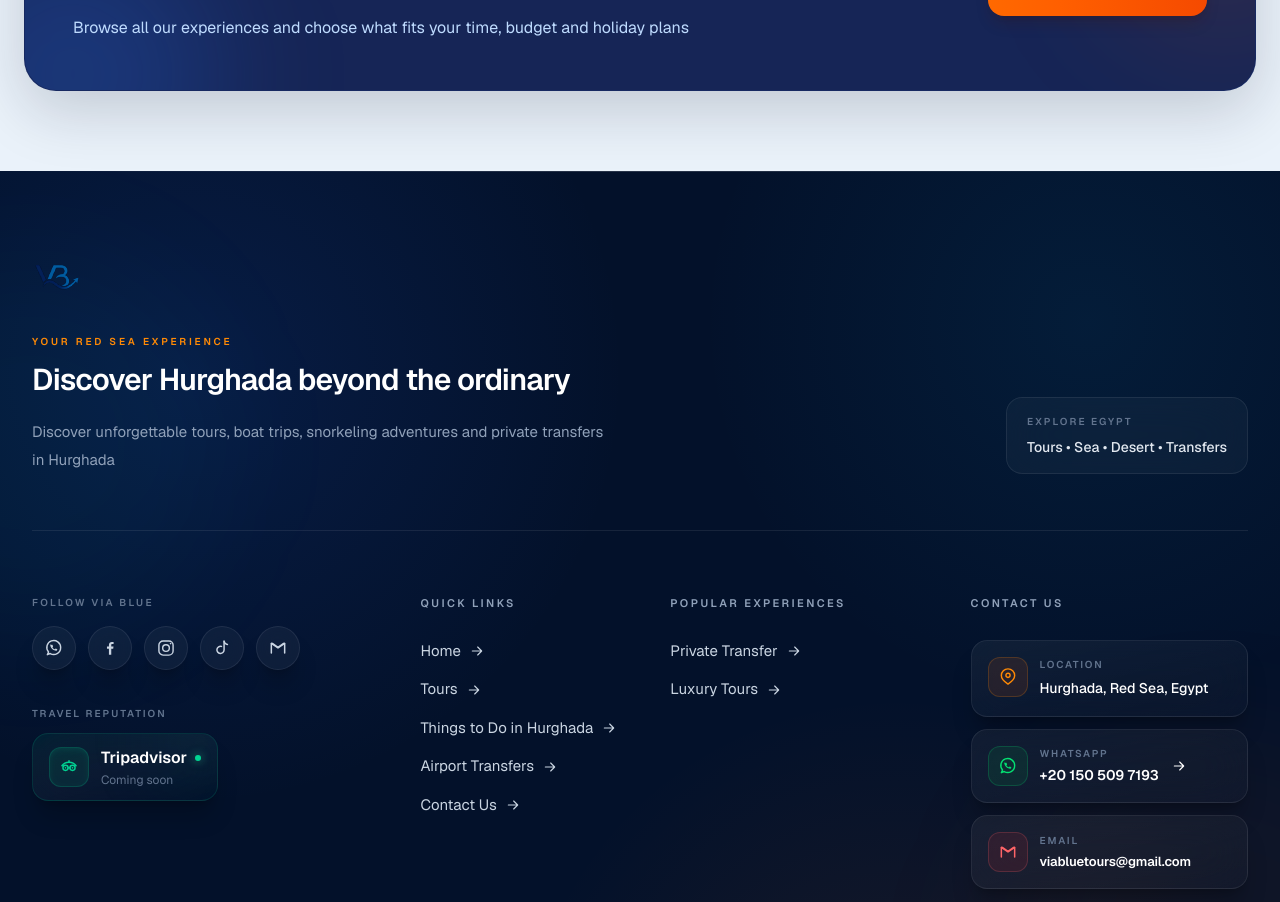
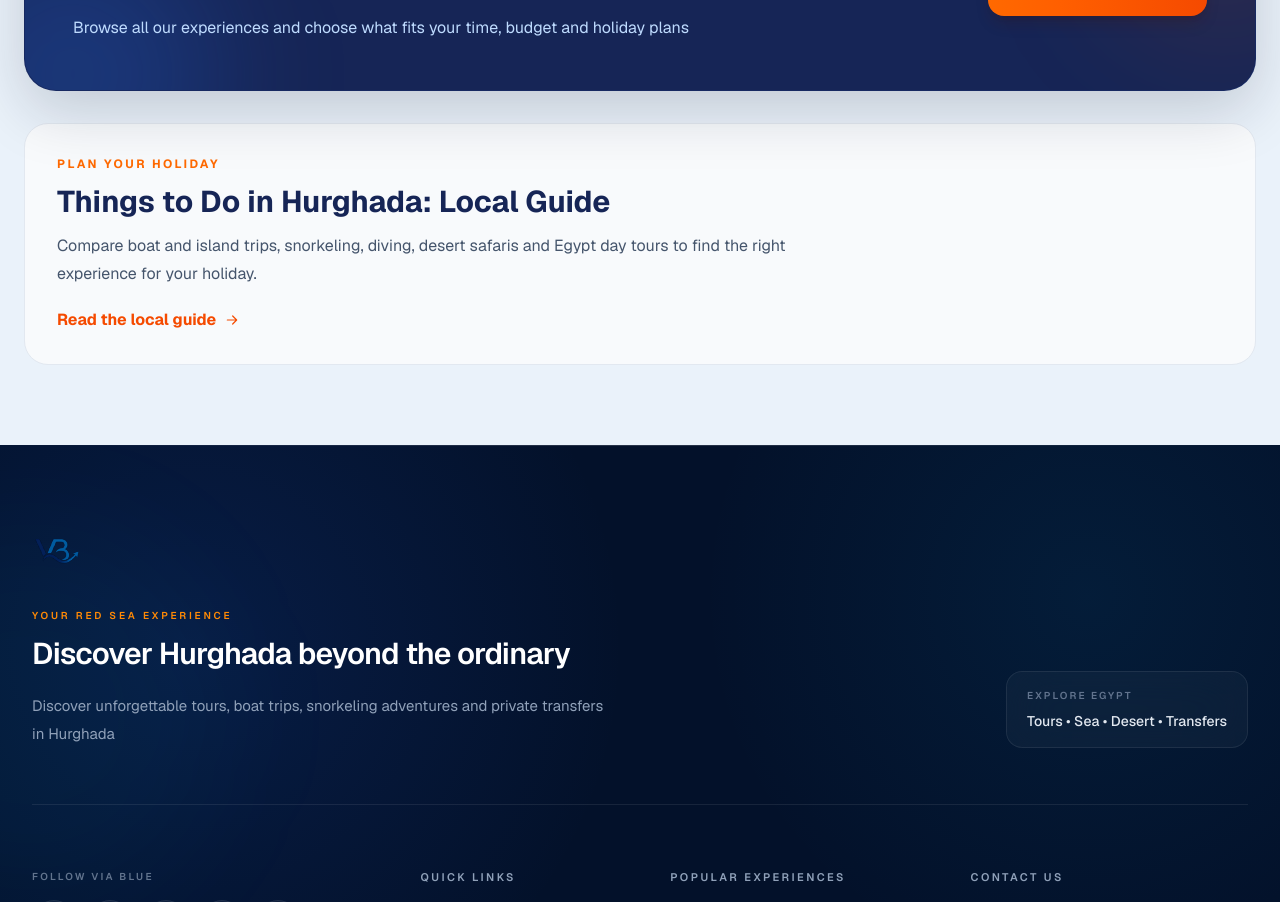
Before and after one commit to keo10666-droid/via-blue, a Next.js app: page /tours in a window 1280 px wide. Shown: the part 3460-4362 px from the top of the page. Built offline with nearby package versions, Linux system fonts and the light colour scheme; no server answers.

Commit message:
Add contextual internal links to Hurghada guide

```diff
--- a/app/tours/page.tsx
+++ b/app/tours/page.tsx
@@ -1095,6 +1095,24 @@ function ToursPageContent() {
 
         </div>
 
+        <div className="mt-8 rounded-3xl border border-slate-200 bg-slate-50 p-6 sm:p-8">
+          <div className="max-w-3xl">
+            <p className="text-xs font-bold uppercase tracking-[0.2em] text-orange-500">
+              {locale === "ru" ? "Планирование отдыха" : locale === "ro" ? "Planifică-ți vacanța" : locale === "fr" ? "Préparez votre séjour" : locale === "de" ? "Urlaub planen" : "Plan your holiday"}
+            </p>
+            <h2 className="mt-3 text-2xl font-bold text-blue-950 sm:text-3xl">
+              {locale === "ru" ? "Путеводитель по Хургаде: чем заняться" : locale === "ro" ? "Ghid Hurghada: ce poți face" : locale === "fr" ? "Guide de Hurghada : que faire ?" : locale === "de" ? "Hurghada-Reiseführer: Was kann man unternehmen?" : "Things to Do in Hurghada: Local Guide"}
+            </h2>
+            <p className="mt-3 leading-7 text-slate-600">
+              {locale === "ru" ? "Сравните морские прогулки, острова, снорклинг, дайвинг, сафари и поездки по Египту, чтобы выбрать подходящий отдых." : locale === "ro" ? "Compară excursiile pe mare și pe insule, snorkelingul, scufundările, safariurile și excursiile prin Egipt pentru a alege experiența potrivită." : locale === "fr" ? "Comparez les sorties en mer et sur les îles, le snorkeling, la plongée, les safaris et les excursions en Égypte pour choisir l’expérience qui vous convient." : locale === "de" ? "Vergleichen Sie Bootsausflüge, Inselbesuche, Schnorcheln, Tauchen, Safaris und Ägypten-Tagesausflüge." : "Compare boat and island trips, snorkeling, diving, desert safaris and Egypt day tours to find the right experience for your holiday."}
+            </p>
+            <Link href={localizedHref("/things-to-do-in-hurghada")} className="mt-5 inline-flex items-center gap-2 font-bold text-orange-600 transition hover:text-blue-950">
+              {locale === "ru" ? "Открыть путеводитель" : locale === "ro" ? "Citește ghidul" : locale === "fr" ? "Lire le guide" : locale === "de" ? "Reiseführer lesen" : "Read the local guide"}
+              <ArrowRightIcon className="h-4 w-4" />
+            </Link>
+          </div>
+        </div>
+
       </section>
 
     </main>
```
